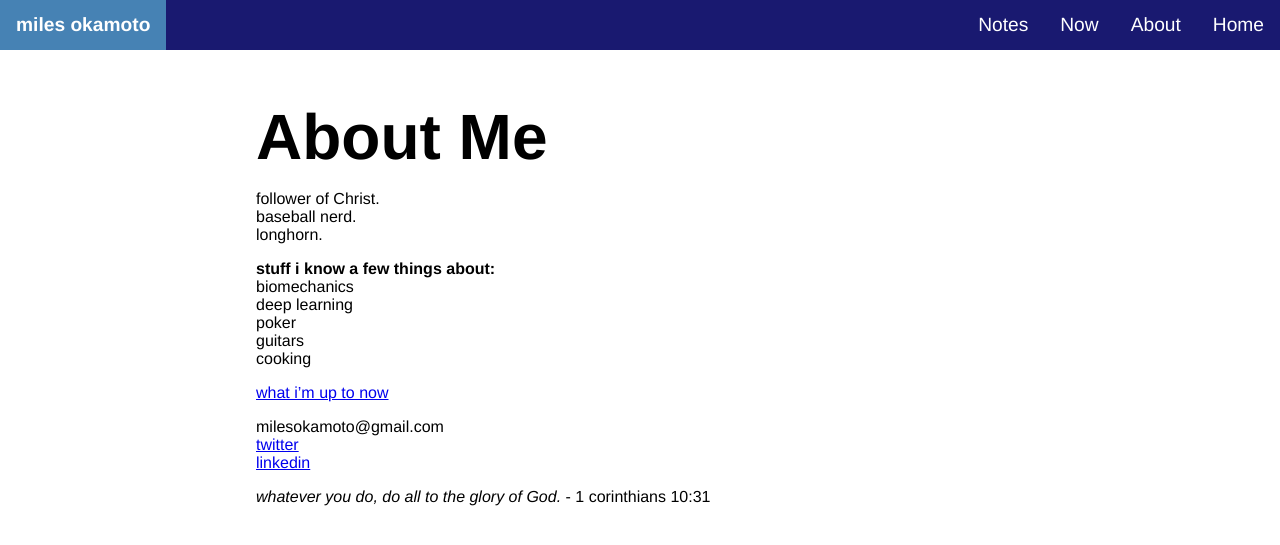
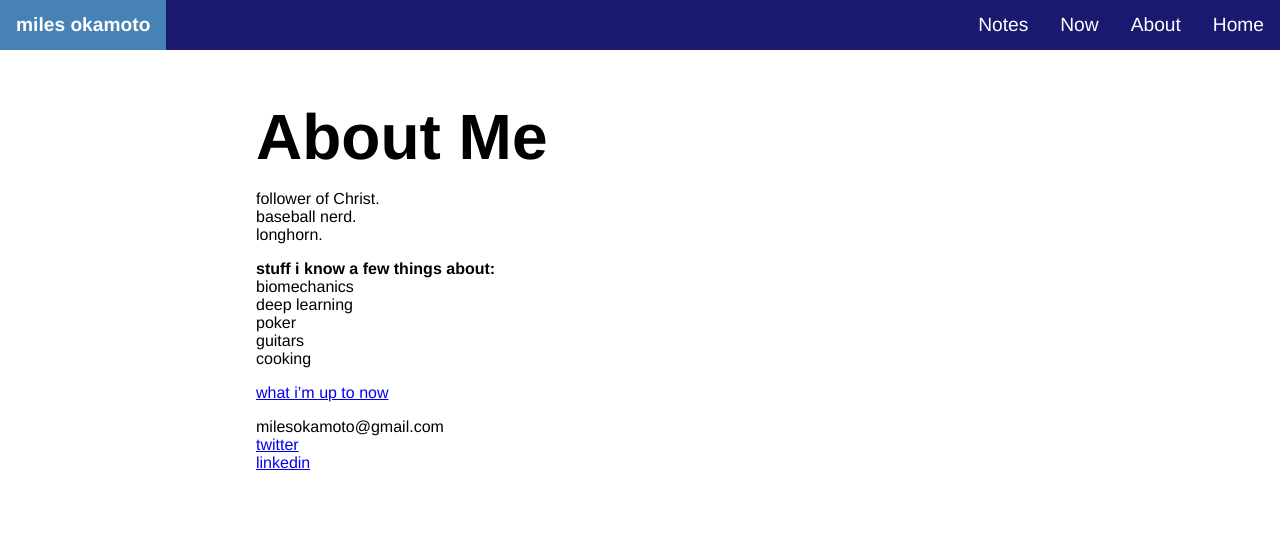
Before and after one commit to milesok/milesok.github.io, a Jekyll site: the page built from pages/about.md, in a window 1280 px wide. Shown: the top 545 px of the page. Built offline with Jekyll 4.4.1, drawn with Linux system fonts in a browser that asks for light colours; some web fonts are replaced.

Commit message:
Update about.md

```diff
--- a/pages/about.md
+++ b/pages/about.md
@@ -20,6 +20,3 @@ cooking
 milesokamoto@gmail.com
 [twitter](https://twitter.com/MilesOkamoto)
 [linkedin](https://www.linkedin.com/in/miles-okamoto/)
-
-
-*whatever you do, do all to the glory of God.* - 1 corinthians 10:31
```
